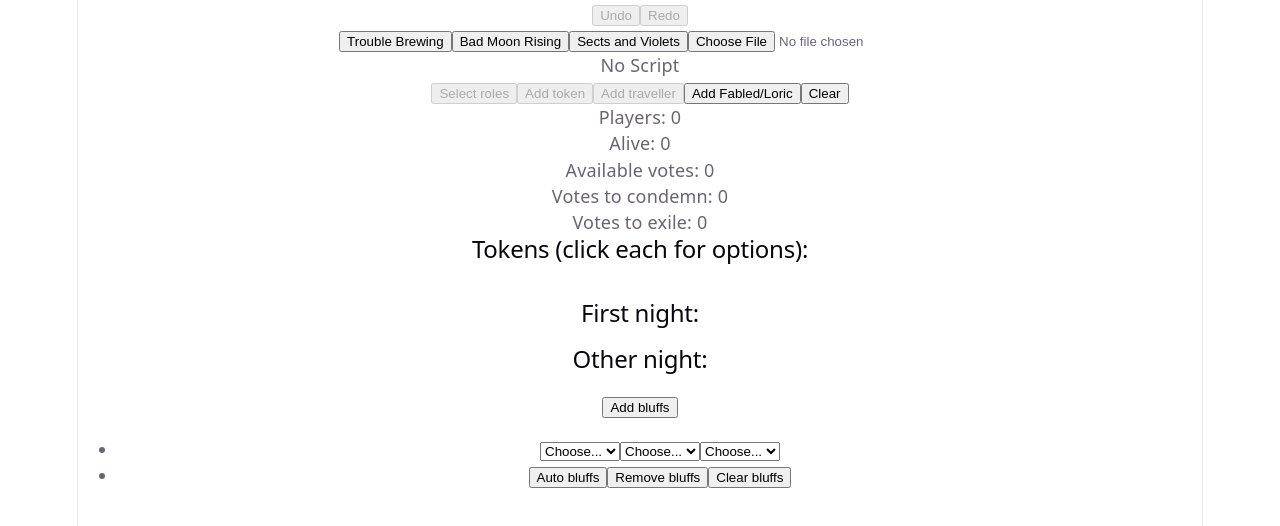
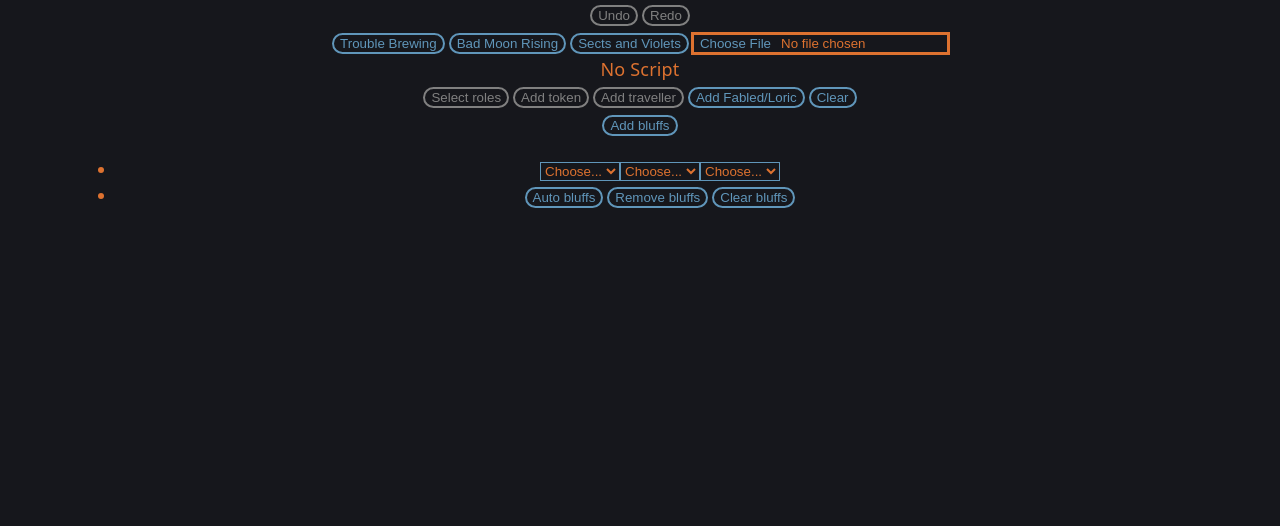
Before and after one commit to jam3sUW/botcapp, a React (Vite) app: page / in a window 1280 px wide. Shown: the top 526 px of the page. Built offline with nearby package versions, Linux system fonts and the light colour scheme.

Commit message:
Minor visual pass

```diff
--- a/src/InteractiveGrimoire.tsx
+++ b/src/InteractiveGrimoire.tsx
@@ -15,6 +15,7 @@ function InteractiveGrimoire() {
     const [{ present: state, past, future }, dispatch] = useReducer(historyReducer, { past: [], present: generateInitialGrimState(), future: []})
     const sortedTokens = [...state.tokens].sort((a, b) => (a.seat ?? 999) - (b.seat ?? 999))
     const inPlayJinxes = getInPlayJinxes(state)
+    const hasTokens = state.tokens.length !== 0 || state.fabledLorics.length !== 0
 
     return (
         <div>
@@ -33,7 +34,8 @@ function InteractiveGrimoire() {
             <FabledLoricAdder dispatch={dispatch} state={state}/>
 
             <button onClick={() => dispatch({ type: "clear"})}>Clear</button>
-
+            {hasTokens &&
+                <>
                     <p>Players: {state.tokens.length}</p>
                     <p>Alive: {aliveCount(state.tokens)}</p>
                     <p>Available votes: {availableVotes(state.tokens)}</p>
@@ -73,7 +75,8 @@ function InteractiveGrimoire() {
                             )
                         })}
                     </ul>
-
+                </>
+            }
            <BluffManager dispatch={dispatch} state={state}/>
 
            {state.fabledLorics.length !== 0 &&
--- a/src/index.css
+++ b/src/index.css
@@ -55,22 +55,26 @@
   max-width: 100%;
   margin: 0 auto;
   text-align: center;
-  border-inline: 1px solid var(--border);
   min-height: 100svh;
   display: flex;
   flex-direction: column;
   box-sizing: border-box;
 }
 
+html {
+  background-color: rgba(22, 23, 28, 1);;
+}
+
 body {
   margin: 0;
+  background-color: rgba(22, 23, 28, 1);
+  color: #DD7230;
 }
 
 h1,
 h2 {
   font-family: var(--heading);
   font-weight: 500;
-  color: var(--text-h);
 }
 
 h1 {
@@ -95,6 +99,53 @@ p {
   margin: 0;
 }
 
+button {
+  color:#6096BA;
+  background-color: transparent;
+  border-width: 2px;
+  border-style: solid;
+  border-color: #6096BA;
+  border-radius: 999px;
+  margin: 2px;
+  cursor: pointer
+}
+
+button:disabled {
+  border-color: grey;
+  color: grey;
+}
+
+input {
+  background-color: transparent;
+  border-style: solid;
+  box-sizing: border-box
+}
+
+input[type="file"]::file-selector-button {
+  background-color: transparent;
+  border-style: none;
+  color: #6096BA;
+  cursor: pointer;
+}
+
+input[type="number"] {
+  background-color: transparent;
+  border-color: #6096BA;
+  color: #6096BA;
+  cursor: pointer;
+}
+
+select {
+  background-color: transparent;
+  border-style: solid;
+  border-color: #6096BA;
+  color: #DD7230;
+}
+
+option {
+  color: black;
+}
+
 code,
 .counter {
   font-family: var(--mono);
```
Lines whose indentation alone changed are shown as unchanged.
